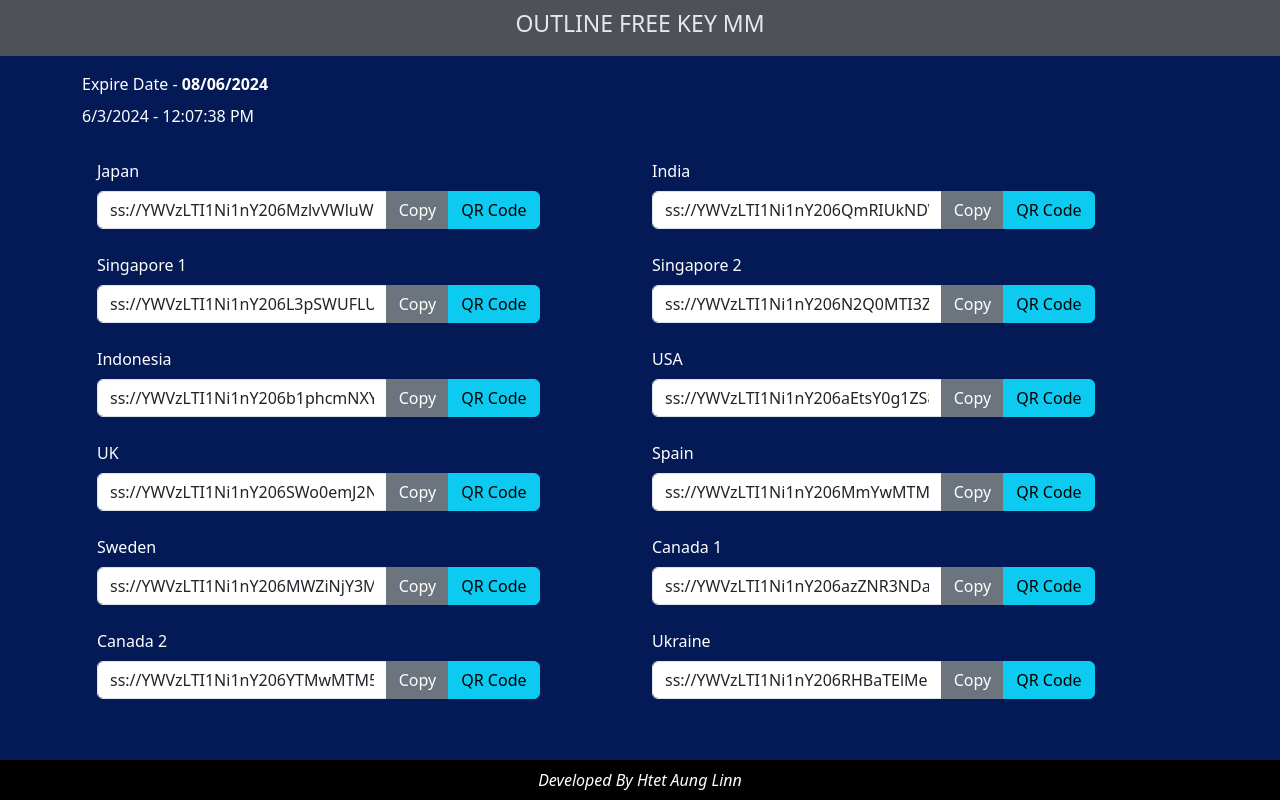
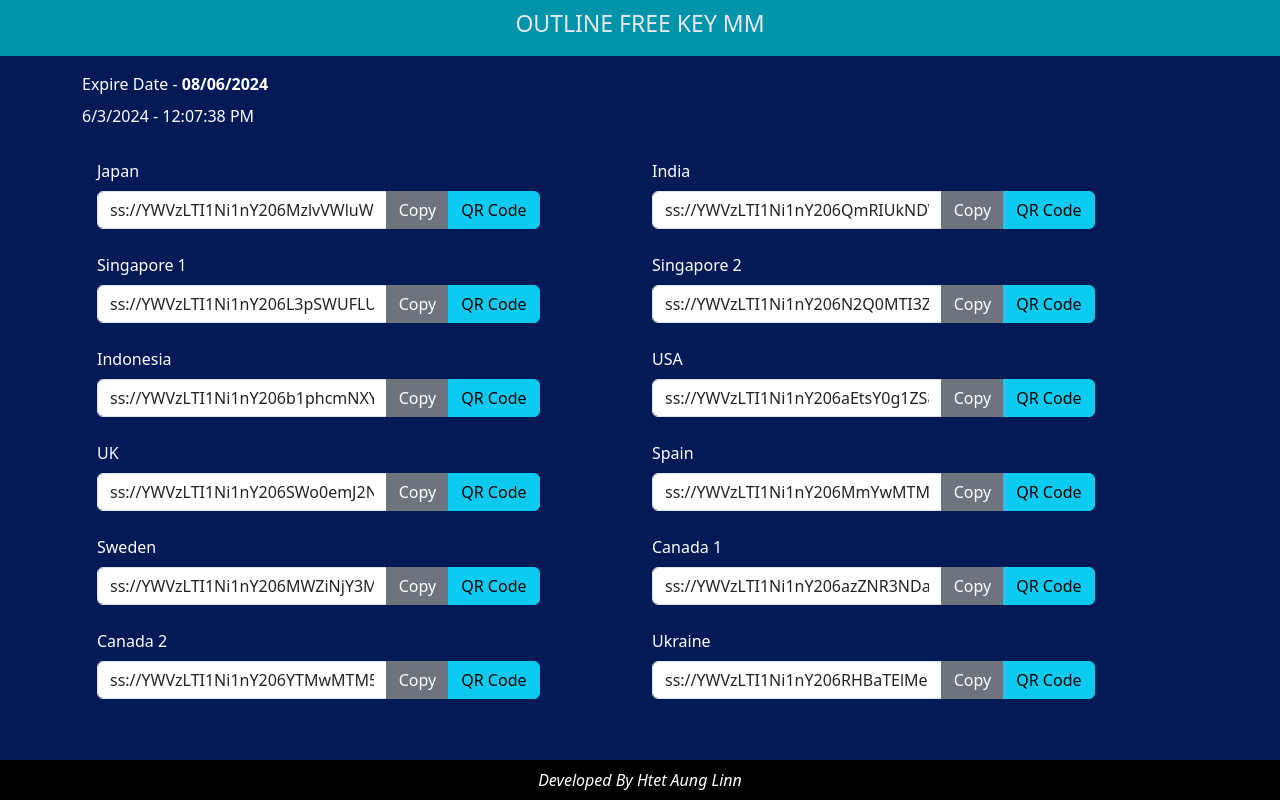
Before and after one commit to HtetAungLinn443/OUTLINE, a plain HTML site: page index.html in a window 1280 px wide. Drawn offline with nearby package versions, Linux system fonts and the light colour scheme.

Commit message:
update 3.6.2024

```diff
--- a/index.html
+++ b/index.html
@@ -26,7 +26,7 @@
         }
 
         header {
-            background: #575757;
+            background: #00a2b5;
             padding: 10px 0;
             position: sticky;
             top: 0;
```
